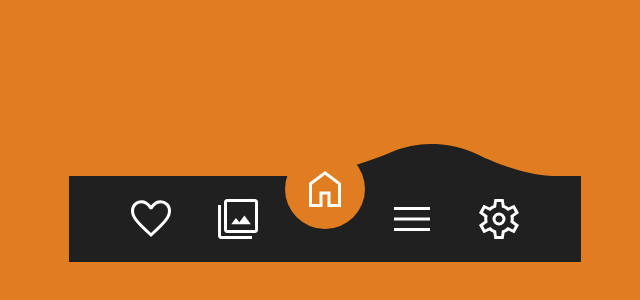
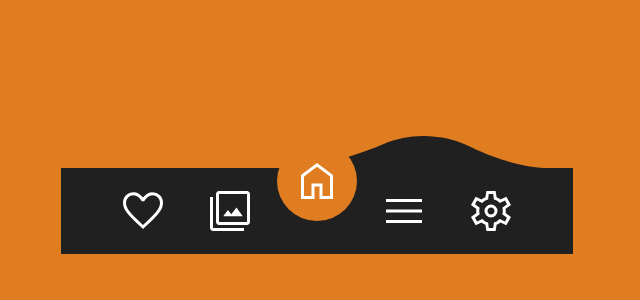
Before and after one commit to stephdeandrade/tab-bar_menu, a plain HTML site: page index.html in a window 1280 px wide. Shown: the part 218-518 px from the top of the page, without its empty margins (323-963 px from the left). Drawn offline with Linux system fonts and the light colour scheme.

Commit message:
Version 1

```diff
--- a/style.css
+++ b/style.css
@@ -1,6 +1,12 @@
+*{
+  margin: 0;
+  padding: 0;
+}
+
 body {
   background-color: #e07d20;
   transition: all 0.2s ease-in;
+  overflow: hidden;
 }
 
 .main {
```
